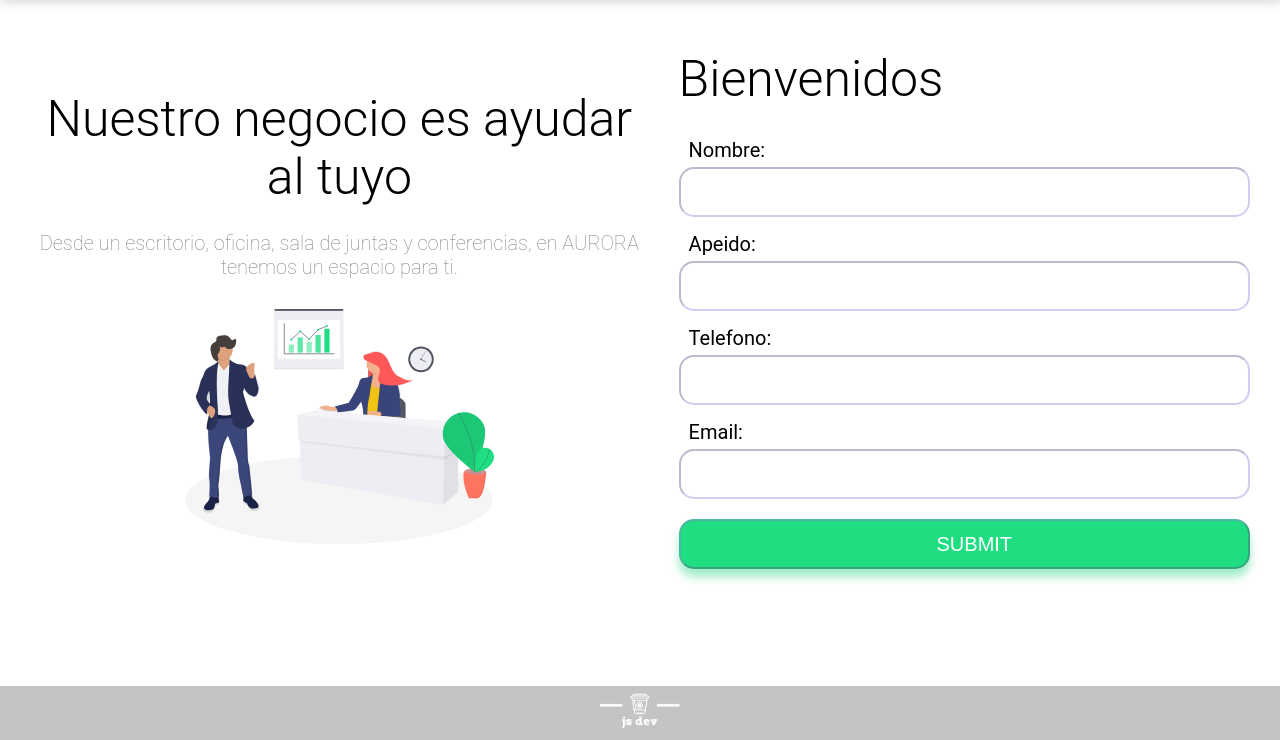
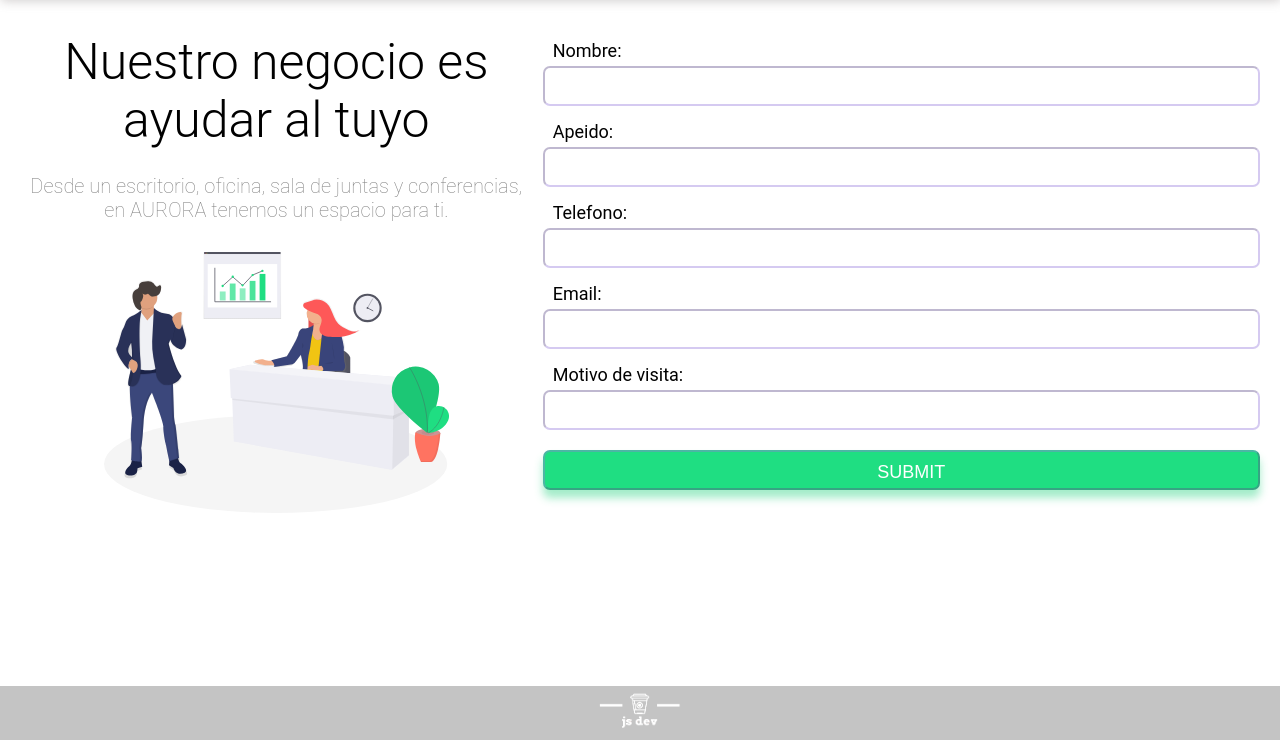
Before and after one commit to aramxD/coworking, a Django app: page / in a window 1280 px wide. Shown: the part 60-800 px from the top of the page. Run offline with Django 3.2, Linux system fonts and the light colour scheme.

Commit message:
motivo de visita agregado

```diff
--- a/registro/forms.py
+++ b/registro/forms.py
@@ -1,5 +1,5 @@
 from django import forms
-from django.forms import fields, ModelForm
+from django.forms import fields, ModelForm, widgets
 from .models import *
 
 # class RegistroForm(forms.Form):
@@ -11,4 +11,8 @@ from .models import *
 class RegistroForm(ModelForm):
     class Meta:
         model = Registro
-        fields= ['nombre', 'apeido', 'telefono', 'email']
+        fields= ['nombre', 'apeido', 'telefono', 'email', 'motivo']
+        labels = {
+            "motivo": "Motivo de visita"
+        }
+        widgets = {'required': True}
--- a/registro/models.py
+++ b/registro/models.py
@@ -8,6 +8,7 @@
     telefono  = models.CharField(max_length=150)
     email = models.CharField(max_length=100)
     fecha = models.DateTimeField(auto_now_add=True)
+    motivo = models.CharField(max_length=50)
 
     def __str__(self):
         return self.nombre
--- a/static/css/styles.css
+++ b/static/css/styles.css
@@ -109,19 +109,15 @@ nav .logo img {
 /* question */
 
 .questions {
-    width: 100%;
     height: 100%;
     display: flex;
     justify-content: space-between;
     align-items: center;
 }
 
-.questions img {
-    width: 500px;
-}
-
 .texto-question {
     margin: 0 0 0 30px;
+    width: 500px;
 }
 
 .texto-question h2 {
@@ -143,7 +139,7 @@ nav .logo img {
     display: block;
     margin-left: auto;
     margin-right: auto;
-    width: 50%;
+    width: 70%;
 }
 
 .texto-question a {
@@ -166,31 +162,35 @@ nav .logo img {
 /* FORMULARIO */
 
 .secciones {
-    width: 70%;
+    width: 60%;
     margin: auto;
 }
 
 .formulario h2 {
-    margin-bottom: 30px;
+    margin-bottom: 20px;
     font-size: 50px;
     color: #000000;
 }
 
 .formulario {
-    padding: 30px;
+    padding: 20px;
+}
+
+.formulario li {
+    list-style: none;
 }
 
 .formulario label {
-    font-size: 20px;
+    font-size: 18px;
     padding-left: 10px;
 }
 
 .formulario input {
-    font-size: 20px;
+    font-size: 18px;
     width: 100%;
-    height: 50px;
+    height: 40px;
     border-color: #9476da63;
-    border-radius: 15px;
+    border-radius: 7px;
     margin-bottom: 15px;
     padding-left: 20px;
     margin-top: 5px;
@@ -210,6 +210,7 @@ nav .logo img {
     color: white;
     border-radius: 10px;
     box-shadow: 0 8px 8px #37d68975;
+    height: 40px;
 }
 
 .btn-submit:active {
--- a/templates/index.html
+++ b/templates/index.html
@@ -1,15 +1,14 @@
  {% extends 'base/base.html' %} {%load static%}{% block content %}
 <section class=" container">
     <div class="questions">
-
         <div class="texto-question">
             <h2>Nuestro negocio es ayudar al tuyo</h2>
             <p>Desde un escritorio, oficina, sala de juntas y conferencias, en AURORA tenemos un espacio para ti.</p>
             <img src="{% static 'img/undraw_in_the_office_o44c.svg' %}" alt="">
         </div>
         <div class="secciones formulario">
-            <h2 class="subtitulo">Bienvenidos</h2>
-            <form method="POST" enctype="form-data">{% csrf_token %}{{ form }}
+
+            <form method="POST" enctype="form-data">{% csrf_token %}{{ form  }}
                 {% comment %} <label for="nombre">Nombre</label><br>
                 <input type="text" id="nombre" name="nombre"><br>
                 <label for="apeido">Apeido</label><br>
@@ -19,7 +18,7 @@
                 <label for="email">Correo Electronico</label><br>
                 <input type="email" id="email" name="email"><br> {% endcomment %}
 
-                <input class="btn-submit" type="submit">
+                <input class="btn-submit" type="submit" id="submit">
             </form>
         </div>
 
```
Also changed, not shown: registro/migrations/0002_registro_motivo.py (added), registro/migrations/0003_alter_registro_motivo.py (added).
